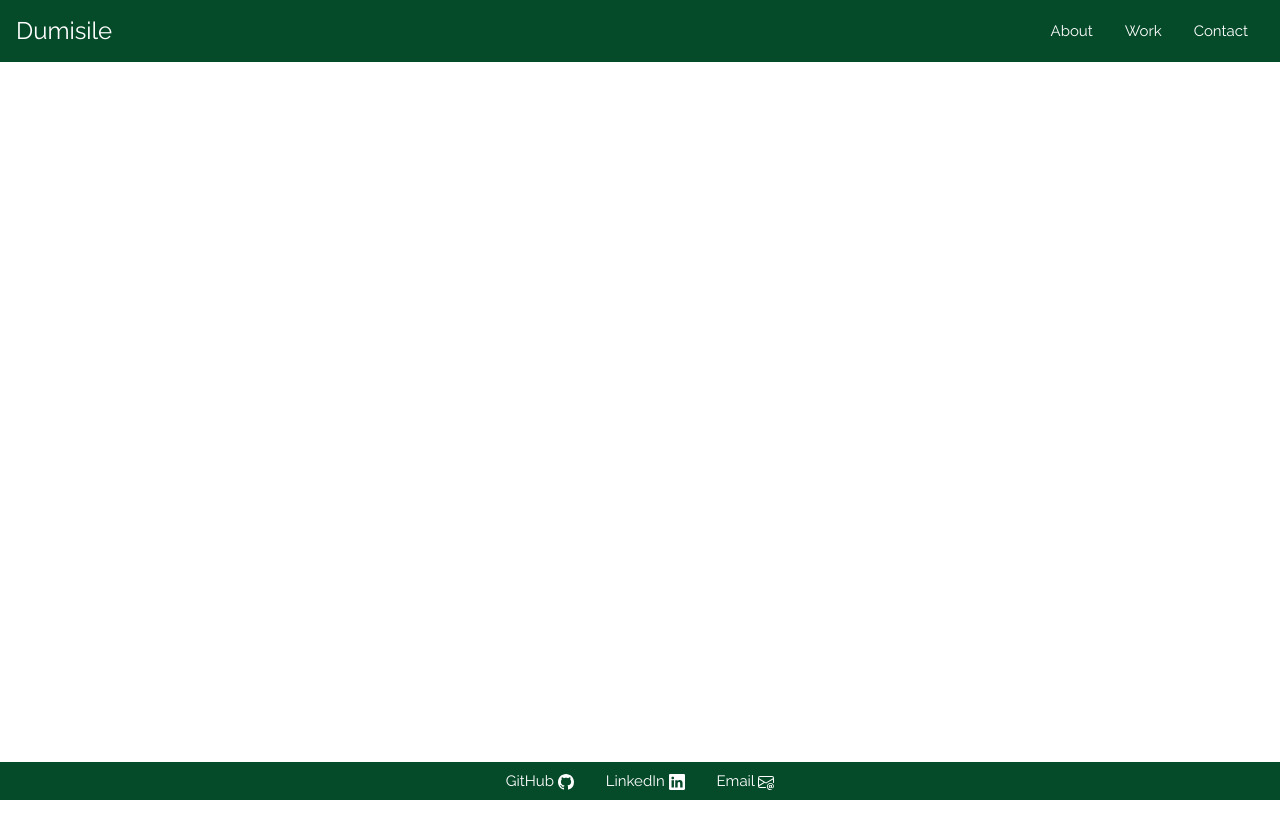
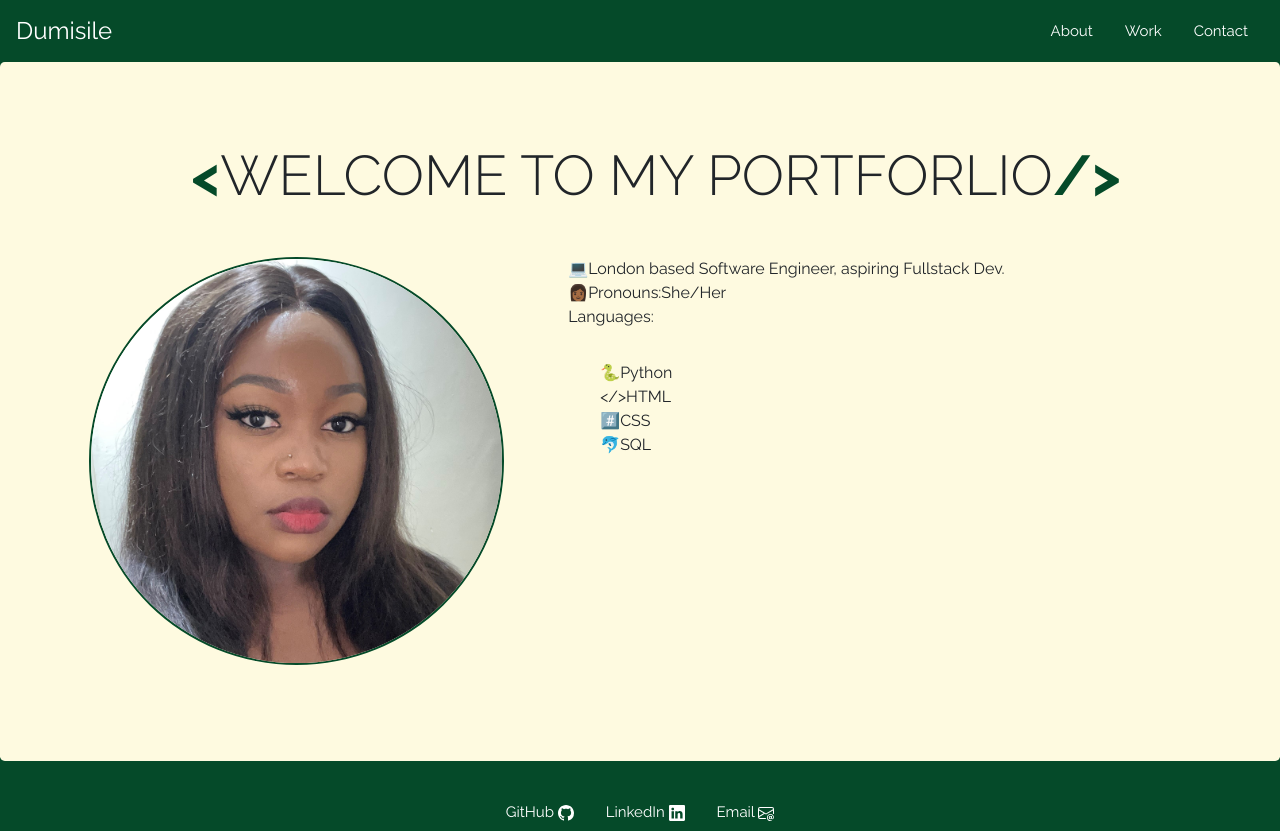
Before and after one commit to DumisileM/Bootstrap-Portfolio, a website: page index.html in a window 1280 px wide. Before the commit the page ends 800 px from the top, so only its background shows below. Drawn offline with nearby package versions, Linux system fonts and the light colour scheme.

Commit message:
added jumbotron to hero section and styled it

```diff
--- a/css/styles.css
+++ b/css/styles.css
@@ -4,13 +4,18 @@
 
 /* Variables */
 :root{
-    --accent-color: white;
+    --text-color: white;
     --background-color: #054a29;
 }
+/* body styling */
 body{
     font-family: 'Raleway', sans-serif;
     scroll-behavior: smooth;
+    background-color: var(--background-color);
 }
+/* body styling end */
+
+/* navigation  */
 .navbar-brand {
     font-size: 1.50rem;
 
@@ -19,8 +24,8 @@ body{
     background-color: var(--background-color) !important;
 }
 .navbar-dark .navbar-toggler {
-    color: var(--accent-color);
-    border-color: var(--accent-color);
+    color: var(--text-color);
+    border-color: var(--text-color);
     border-radius:0 !important;
 }
 .navbar-nav{
@@ -30,23 +35,65 @@ body{
 
 }
 .navbar-dark .navbar-nav .nav-link {
-    color: var(--accent-color);
+    color: var(--text-color);
     font-size: 15px;
     padding: 0 1rem;
 }
 .navbar-dark .navbar-nav .nav-link:hover {
-    border-bottom: 1px solid var(--accent-color);
+    border-bottom: 1px solid var(--text-color);
     font-size: 18px;
 
 }
+/* navigation end */
+
+/* hero section */
+.jumbotron {
+    background-color: #fefae0;
+
+
+}
+
+.jumbotron h1{
+    text-align: center;
+    margin: 1rem;
+}
+.jumbotron h1 span {
+    color: var(--background-color);
+    font-weight: bold;
+}
+.jumbotron ul {
+    margin: 2rem;
+    padding: 0;
+    list-style: none;
+}
+#hero-bio{
+    justify-content: center;
+
+
+}
+#profile-image{
+    border-radius: 50%;
+    border: 2px solid var(--background-color);
+    padding:0;
+    margin: 2rem;
+
+}
+
+
+/* hero section end */
+
+/* footer */
 #footer{
     display: flex;
     justify-content: center;
+
+
 }
 #footer .navbar-nav {
     display: flex;
     flex-direction: row;
 }
+/* footer end */
 
 
 
--- a/index.html
+++ b/index.html
@@ -25,13 +25,13 @@
         <div class="collapse navbar-collapse" id="navbarSupportedContent">
           <ul class="navbar-nav mr-auto">
             <li class="nav-item">
-              <a class="nav-link" href="#"><span>About</span></a>
+              <a class="nav-link" href="#about"><span>About</span></a>
             </li>
             <li class="nav-item">
-              <a class="nav-link" href="#"><span>Work</span></a>
+              <a class="nav-link" href="#work"><span>Work</span></a>
             </li>
             <li class="nav-item">
-                <a class="nav-link" href="#"><span>Contact</span></a>
+                <a class="nav-link" href="#contact"><span>Contact</span></a>
               </li>
 
           </ul>
@@ -40,6 +40,40 @@
 
       </nav>
       <!-- Nav Bar End -->
+
+      <!-- Hero section -->
+      <div class="jumbotron .container-fluid">
+        <div class="row">
+
+            <h1 class="display-4 col-lg-12"><span>&lt;</span>WELCOME TO MY PORTFORLIO<span>/&gt;</span></h1>
+        </div>
+        <div class="row" id="hero-bio">
+
+            <img id="profile-image" class="col-lg-4 col-md-6 col-sm-6" src="./images/profile-image.jpg" alt="portrait image of Dumisile">
+
+            <ul class="col-lg-6 col-md-6 col-sm-6">
+                <li>
+                  &#x1F4BB;London based Software Engineer, aspiring Fullstack Dev.
+                </li>
+                <li>
+                  &#x1F469;&#x1F3FE;Pronouns:She/Her
+                </li>
+                <li>
+                  Languages:
+                  <ul>
+                    <li>&#x1F40D;Python</li>
+                    <li><span>&lt;/&gt;</span>HTML</li>
+                    <li>&#x0023;&#xFE0F;&#x20E3;CSS</li>
+                    <li>&#x1F42C;SQL</li>
+                  </ul>
+                </li>
+            </ul>
+
+        </div>
+
+      </div>
+
+      <!-- Hero section End-->
 
 
 
@@ -52,8 +86,8 @@
 
 
 
-    <footer id="footer" class="navbar fixed-bottom navbar-expand-lg col-lg-12 navbar-dark bg-dark">
-        <div id="navbarSupportedContent">
+    <footer id="footer" class="navbar navbar-expand-lg col-lg-12 navbar-dark bg-dark">
+        <div id="footerSupportedContent">
         <ul class="navbar-nav mr-auto">
 
             <li class="nav-item">
@@ -61,7 +95,7 @@
                 <span>
                     GitHub
                     <svg xmlns="http://www.w3.org/2000/svg" width="16" height="16" fill="currentColor" class="bi bi-github" viewBox="0 0 16 16">
-                    <path d="M8 0C3.58 0 0 3.58 0 8c0 3.54 2.29 6.53 5.47 7.59.4.07.55-.17.55-.38 0-.19-.01-.82-.01-1.49-2.01.37-2.53-.49-2.69-.94-.09-.23-.48-.94-.82-1.13-.28-.15-.68-.52-.01-.53.63-.01 1.08.58 1.23.82.72 1.21 1.87.87 2.33.66.07-.52.28-.87.51-1.07-1.78-.2-3.64-.89-3.64-3.95 0-.87.31-1.59.82-2.15-.08-.2-.36-1.02.08-2.12 0 0 .67-.21 2.2.82.64-.18 1.32-.27 2-.27.68 0 1.36.09 2 .27 1.53-1.04 2.2-.82 2.2-.82.44 1.1.16 1.92.08 2.12.51.56.82 1.27.82 2.15 0 3.07-1.87 3.75-3.65 3.95.29.25.54.73.54 1.48 0 1.07-.01 1.93-.01 2.2 0 .21.15.46.55.38A8.012 8.012 0 0 0 16 8c0-4.42-3.58-8-8-8z"/>
+                        <path d="M8 0C3.58 0 0 3.58 0 8c0 3.54 2.29 6.53 5.47 7.59.4.07.55-.17.55-.38 0-.19-.01-.82-.01-1.49-2.01.37-2.53-.49-2.69-.94-.09-.23-.48-.94-.82-1.13-.28-.15-.68-.52-.01-.53.63-.01 1.08.58 1.23.82.72 1.21 1.87.87 2.33.66.07-.52.28-.87.51-1.07-1.78-.2-3.64-.89-3.64-3.95 0-.87.31-1.59.82-2.15-.08-.2-.36-1.02.08-2.12 0 0 .67-.21 2.2.82.64-.18 1.32-.27 2-.27.68 0 1.36.09 2 .27 1.53-1.04 2.2-.82 2.2-.82.44 1.1.16 1.92.08 2.12.51.56.82 1.27.82 2.15 0 3.07-1.87 3.75-3.65 3.95.29.25.54.73.54 1.48 0 1.07-.01 1.93-.01 2.2 0 .21.15.46.55.38A8.012 8.012 0 0 0 16 8c0-4.42-3.58-8-8-8z"/>
                     </svg>
                 </span>
             </a>
@@ -74,7 +108,7 @@
                     LinkedIn
                     <svg xmlns="http://www.w3.org/2000/svg" width="16" height="16" fill="currentColor" class="bi bi-linkedin" viewBox="0 0 16 16">
                         <path d="M0 1.146C0 .513.526 0 1.175 0h13.65C15.474 0 16 .513 16 1.146v13.708c0 .633-.526 1.146-1.175 1.146H1.175C.526 16 0 15.487 0 14.854V1.146zm4.943 12.248V6.169H2.542v7.225h2.401zm-1.2-8.212c.837 0 1.358-.554 1.358-1.248-.015-.709-.52-1.248-1.342-1.248-.822 0-1.359.54-1.359 1.248 0 .694.521 1.248 1.327 1.248h.016zm4.908 8.212V9.359c0-.216.016-.432.08-.586.173-.431.568-.878 1.232-.878.869 0 1.216.662 1.216 1.634v3.865h2.401V9.25c0-2.22-1.184-3.252-2.764-3.252-1.274 0-1.845.7-2.165 1.193v.025h-.016a5.54 5.54 0 0 1 .016-.025V6.169h-2.4c.03.678 0 7.225 0 7.225h2.4z"/>
-                    </svg>
+                      </svg>
                 </span>
             </a>
             </li>
@@ -83,9 +117,9 @@
                 <span>
                     Email
                     <svg xmlns="http://www.w3.org/2000/svg" width="16" height="16" fill="currentColor" class="bi bi-envelope-at" viewBox="0 0 16 16">
-                    <path d="M2 2a2 2 0 0 0-2 2v8.01A2 2 0 0 0 2 14h5.5a.5.5 0 0 0 0-1H2a1 1 0 0 1-.966-.741l5.64-3.471L8 9.583l7-4.2V8.5a.5.5 0 0 0 1 0V4a2 2 0 0 0-2-2H2Zm3.708 6.208L1 11.105V5.383l4.708 2.825ZM1 4.217V4a1 1 0 0 1 1-1h12a1 1 0 0 1 1 1v.217l-7 4.2-7-4.2Z"/>
-                    <path d="M14.247 14.269c1.01 0 1.587-.857 1.587-2.025v-.21C15.834 10.43 14.64 9 12.52 9h-.035C10.42 9 9 10.36 9 12.432v.214C9 14.82 10.438 16 12.358 16h.044c.594 0 1.018-.074 1.237-.175v-.73c-.245.11-.673.18-1.18.18h-.044c-1.334 0-2.571-.788-2.571-2.655v-.157c0-1.657 1.058-2.724 2.64-2.724h.04c1.535 0 2.484 1.05 2.484 2.326v.118c0 .975-.324 1.39-.639 1.39-.232 0-.41-.148-.41-.42v-2.19h-.906v.569h-.03c-.084-.298-.368-.63-.954-.63-.778 0-1.259.555-1.259 1.4v.528c0 .892.49 1.434 1.26 1.434.471 0 .896-.227 1.014-.643h.043c.118.42.617.648 1.12.648Zm-2.453-1.588v-.227c0-.546.227-.791.573-.791.297 0 .572.192.572.708v.367c0 .573-.253.744-.564.744-.354 0-.581-.215-.581-.8Z"/>
-                </svg>
+                        <path d="M2 2a2 2 0 0 0-2 2v8.01A2 2 0 0 0 2 14h5.5a.5.5 0 0 0 0-1H2a1 1 0 0 1-.966-.741l5.64-3.471L8 9.583l7-4.2V8.5a.5.5 0 0 0 1 0V4a2 2 0 0 0-2-2H2Zm3.708 6.208L1 11.105V5.383l4.708 2.825ZM1 4.217V4a1 1 0 0 1 1-1h12a1 1 0 0 1 1 1v.217l-7 4.2-7-4.2Z"/>
+                        <path d="M14.247 14.269c1.01 0 1.587-.857 1.587-2.025v-.21C15.834 10.43 14.64 9 12.52 9h-.035C10.42 9 9 10.36 9 12.432v.214C9 14.82 10.438 16 12.358 16h.044c.594 0 1.018-.074 1.237-.175v-.73c-.245.11-.673.18-1.18.18h-.044c-1.334 0-2.571-.788-2.571-2.655v-.157c0-1.657 1.058-2.724 2.64-2.724h.04c1.535 0 2.484 1.05 2.484 2.326v.118c0 .975-.324 1.39-.639 1.39-.232 0-.41-.148-.41-.42v-2.19h-.906v.569h-.03c-.084-.298-.368-.63-.954-.63-.778 0-1.259.555-1.259 1.4v.528c0 .892.49 1.434 1.26 1.434.471 0 .896-.227 1.014-.643h.043c.118.42.617.648 1.12.648Zm-2.453-1.588v-.227c0-.546.227-.791.573-.791.297 0 .572.192.572.708v.367c0 .573-.253.744-.564.744-.354 0-.581-.215-.581-.8Z"/>
+                      </svg>
 
                 </span>
                 </a>
```
